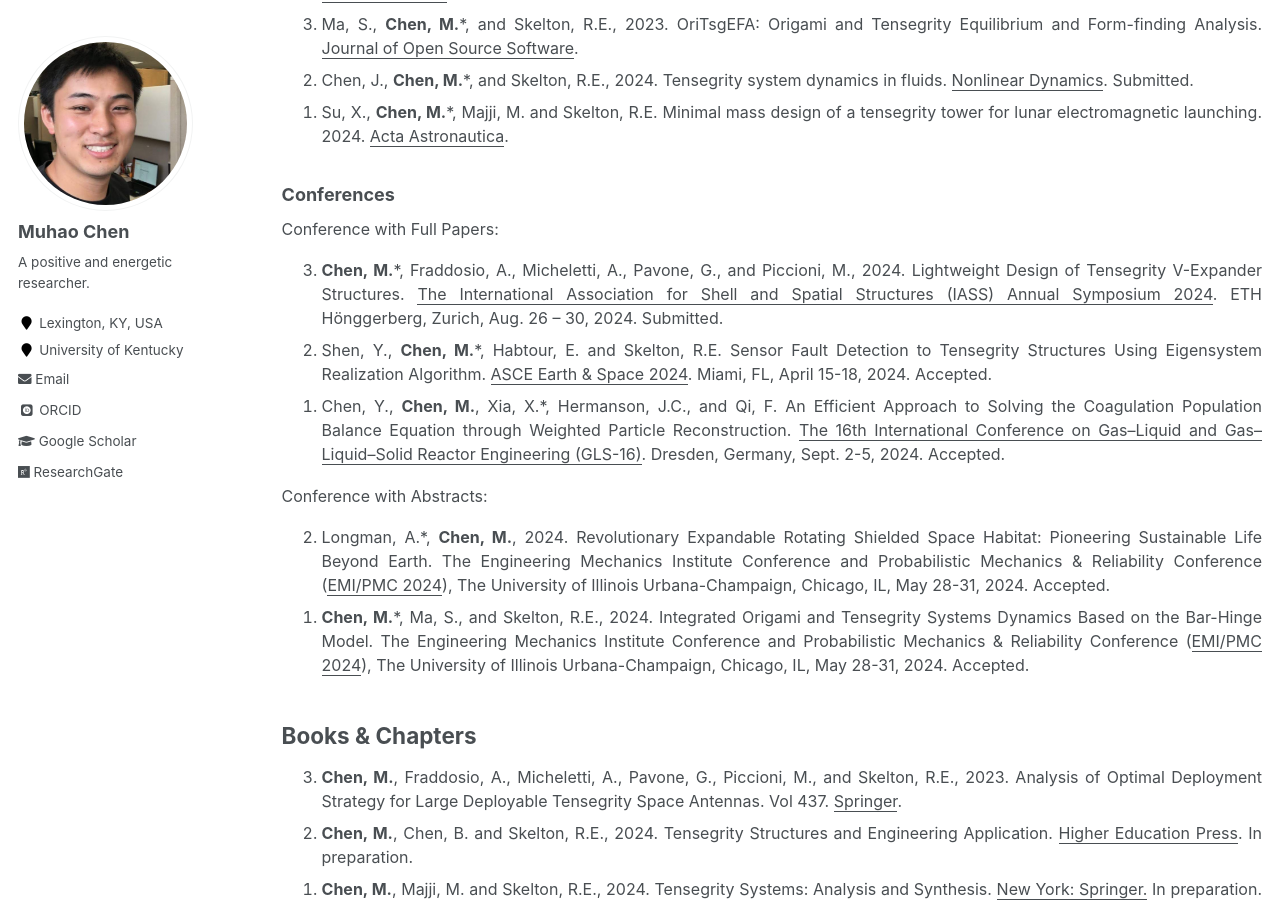
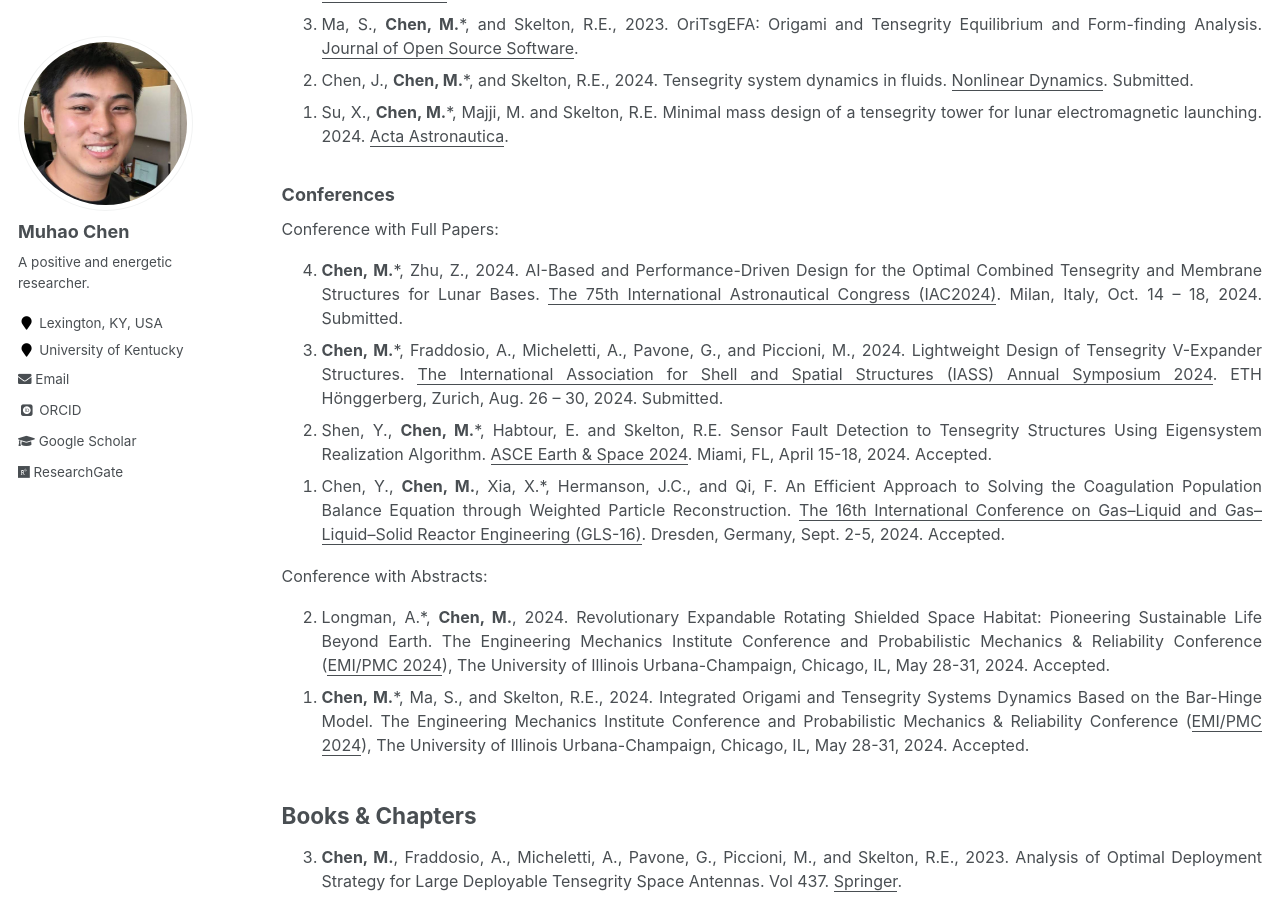
Before and after one commit to Muhao-Chen/muhao-chen.github.io, a Jekyll site: the page built from _pages/publication.md, in a window 1280 px wide and 900 px high, scrolled down 3641 px. Built offline with Jekyll 4.4.1, drawn with Linux system fonts in a browser that asks for light colours; some web fonts are replaced.

Commit message:
Update publication.md

```diff
--- a/_pages/publication.md
+++ b/_pages/publication.md
@@ -96,6 +96,7 @@ Conference with Abstracts:
 <font size=3>
 Conference with Full Papers:
 <ol reversed>
+<li><strong>Chen, M.</strong>*, Zhu, Z., 2024. AI-Based and Performance-Driven Design for the Optimal Combined Tensegrity and Membrane Structures for Lunar Bases. <u>The 75th International Astronautical Congress (IAC2024)</u>. Milan, Italy, Oct. 14 – 18, 2024. Submitted. </li>
 <li><strong>Chen, M.</strong>*, Fraddosio, A., Micheletti, A., Pavone, G., and Piccioni, M., 2024. Lightweight Design of Tensegrity V-Expander Structures. <u>The International Association for Shell and Spatial Structures (IASS) Annual Symposium 2024</u>. ETH Hönggerberg, Zurich, Aug. 26 – 30, 2024. Submitted. </li>
 <li>Shen, Y., <strong>Chen, M.</strong>*, Habtour, E. and Skelton, R.E. Sensor Fault Detection to Tensegrity Structures Using Eigensystem Realization Algorithm. <u>ASCE Earth & Space 2024</u>. Miami, FL, April 15-18, 2024. Accepted.</li>
 <li> Chen, Y., <strong>Chen, M.</strong>, Xia, X.*, Hermanson, J.C., and Qi, F. An Efficient Approach to Solving the Coagulation Population Balance Equation through Weighted Particle Reconstruction. <u>The 16th International Conference on Gas–Liquid and Gas–Liquid–Solid Reactor Engineering (GLS-16)</u>. Dresden, Germany, Sept. 2-5, 2024. Accepted.</li>
@@ -108,7 +109,6 @@ Conference with Abstracts:
 <li><strong>Chen, M.</strong>*, Ma, S., and Skelton, R.E., 2024. Integrated Origami and Tensegrity Systems Dynamics Based on the Bar-Hinge Model. The Engineering Mechanics Institute Conference and Probabilistic Mechanics & Reliability Conference (<u>EMI/PMC 2024</u>), The University of Illinois Urbana-Champaign, Chicago, IL, May 28-31, 2024. Accepted.</li>
 </ol>
 </font>
-
 ## Books & Chapters
 <font size=3>
 <ol reversed>
```
